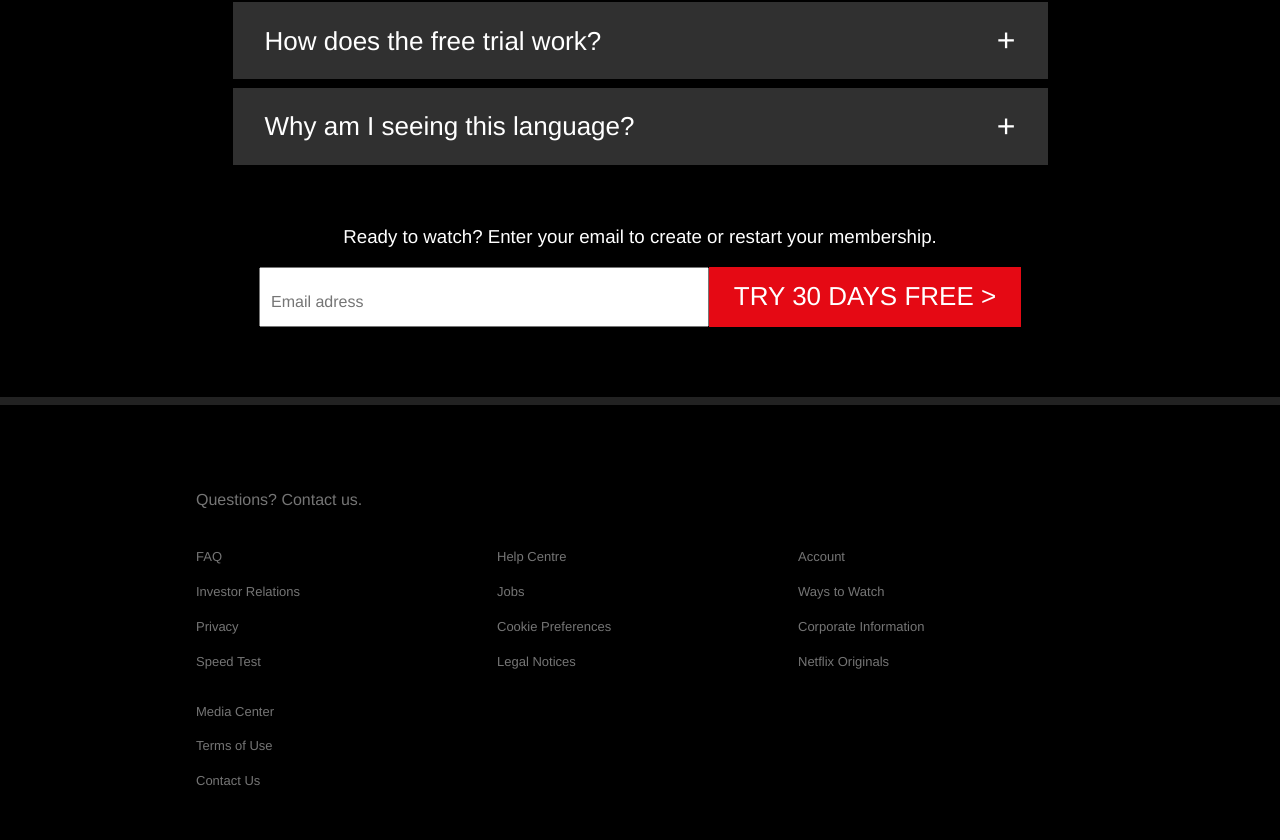
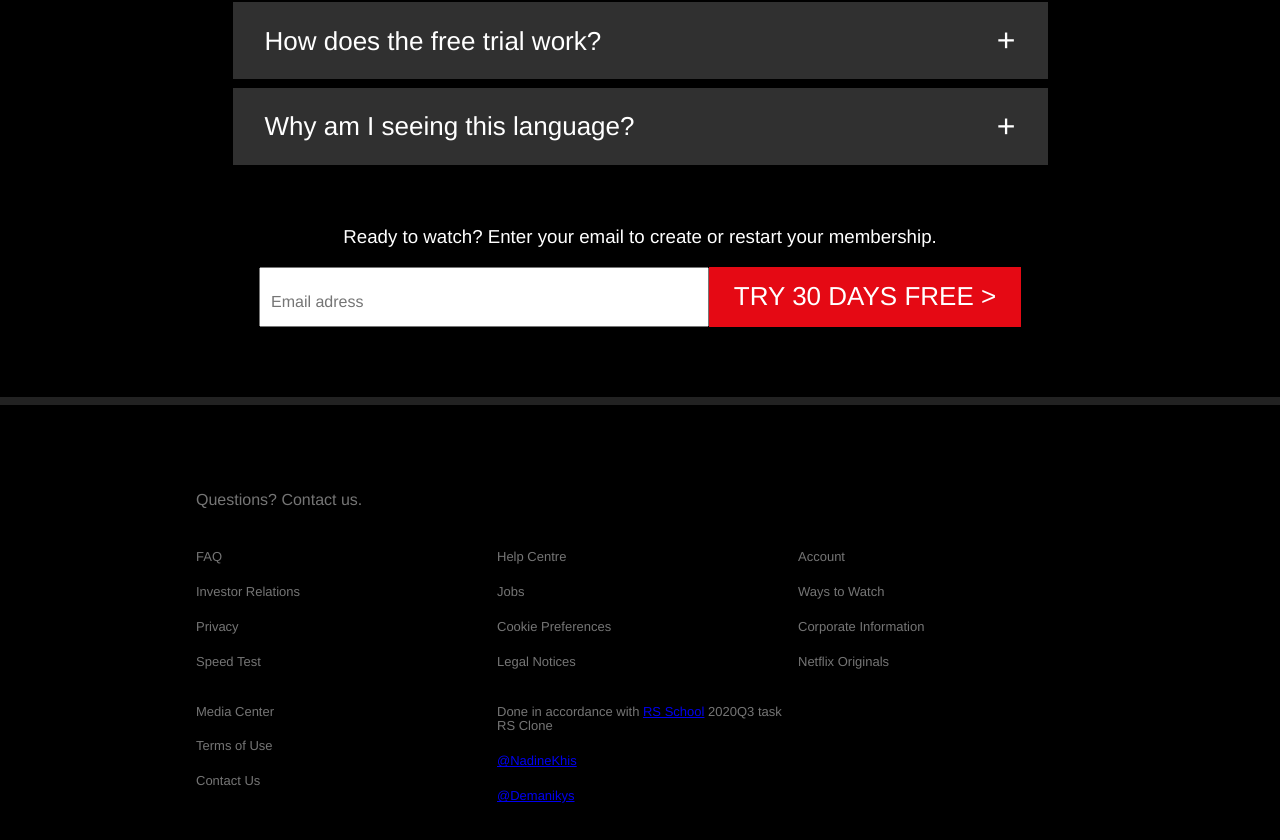
Before and after one commit to NadineKhis/rsclone, a React (Create React App) app: page / in a window 1280 px wide. Shown: the part 2580-3420 px from the top of the page. Built offline with nearby package versions, Linux system fonts and the light colour scheme.

Commit message:
feat: add links in footer

```diff
--- a/src/components/browseNav/browseNav.js
+++ b/src/components/browseNav/browseNav.js
@@ -41,7 +41,7 @@ export function BrowseNav(props) {
                         </ul>
                     </div>
                     <ul className='navigation_icons'>
-                        <li><img src="../../../public/images/icons/search.png" alt="search" className='search_icon' /></li>
+                        <li><img src="../../../public/images/icons/search.png" alt="🔎" className='search_icon' /></li>
                         <li onClick={onUserIconClickHandler}><img src={localStorage.getItem('netflixCurrentUserIMG')} alt="user_icon" className='smal_user_icon' /></li>
                     </ul>
                     {userMenuActive
--- a/src/containers/footer.js
+++ b/src/containers/footer.js
@@ -32,7 +32,12 @@ export function FooterContainer() {
           <Footer.Link href="#">Media Center</Footer.Link>
           <Footer.Link href="#">Terms of Use</Footer.Link>
           <Footer.Link href="#">Contact Us</Footer.Link>
+        </Footer.Column>
 
+        <Footer.Column>
+          <Footer.Link href="#">Done in accordance with  <a href="https://rs.school/">RS School</a>  2020Q3 task RS Clone</Footer.Link>
+          <Footer.Link href="#"><a href="https://github.com/NadineKhis">@NadineKhis</a></Footer.Link>
+          <Footer.Link href="#"><a href="https://github.com/Demanikys">@Demanikys</a></Footer.Link>
         </Footer.Column>
       </Footer.Row>
     </Footer>
```
Also changed, not shown: ПР.txt (deleted).
